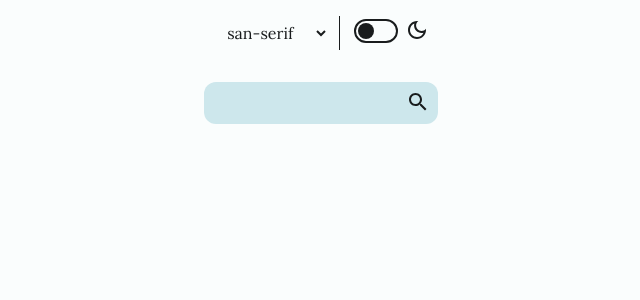
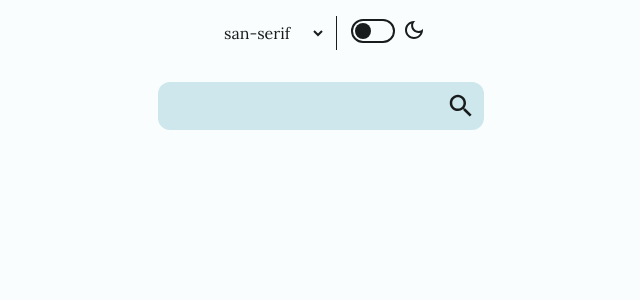
Before and after one commit to MauritzLM/dictionary-app, a React (Vite) app: page / in a window 1280 px wide. Shown: the top 300 px of the page, without its empty margins (319-959 px from the left). Built offline with nearby package versions, Linux system fonts and the light colour scheme.

Commit message:
made some layout and font changes

```diff
--- a/src/App.css
+++ b/src/App.css
@@ -35,6 +35,11 @@ figure {
     margin: 0;
 }
 
+h1 {
+    font-size: 5rem;
+    font-weight: 600;
+}
+
 a {
     color: var(--links);
 }
@@ -56,7 +61,7 @@ nav .theme-toggle svg {
 
 /* font toggle */
 select {
-    padding-left: .4em;
+    /* padding-left: .4em; */
     /* border-radius: 12px; */
     cursor: pointer;
     border: none;
@@ -123,6 +128,8 @@ form input {
     border-radius: 12px;
     border: none;
     width: 100%;
+    min-width: 326px;
+    font-size: 1.8rem;
 }
 
 form button {
@@ -131,14 +138,23 @@ form button {
     border: none;
     position: absolute;
     right: 2px;
-    top: 7px;
+    top: 8px;
 }
 
 form button svg {
-    fill: var(--text-primary);
+    fill: #191c1d;
+    height: 30px;
+    width: 30px;
 }
 
 /* word info */
+
+figcaption,
+audio {
+    margin-bottom: .5em;
+    margin-left: 1em;
+}
+
 .meaning-container {
     border-bottom: 1px solid;
     padding-bottom: 2em;
@@ -173,3 +189,11 @@ form button svg {
     height: 16px;
     width: 16px;
 }
+
+/* Media Queries */
+
+@media screen and (min-width: 599px) {
+    h1 {
+        font-size: 6rem;
+    }
+}
```
